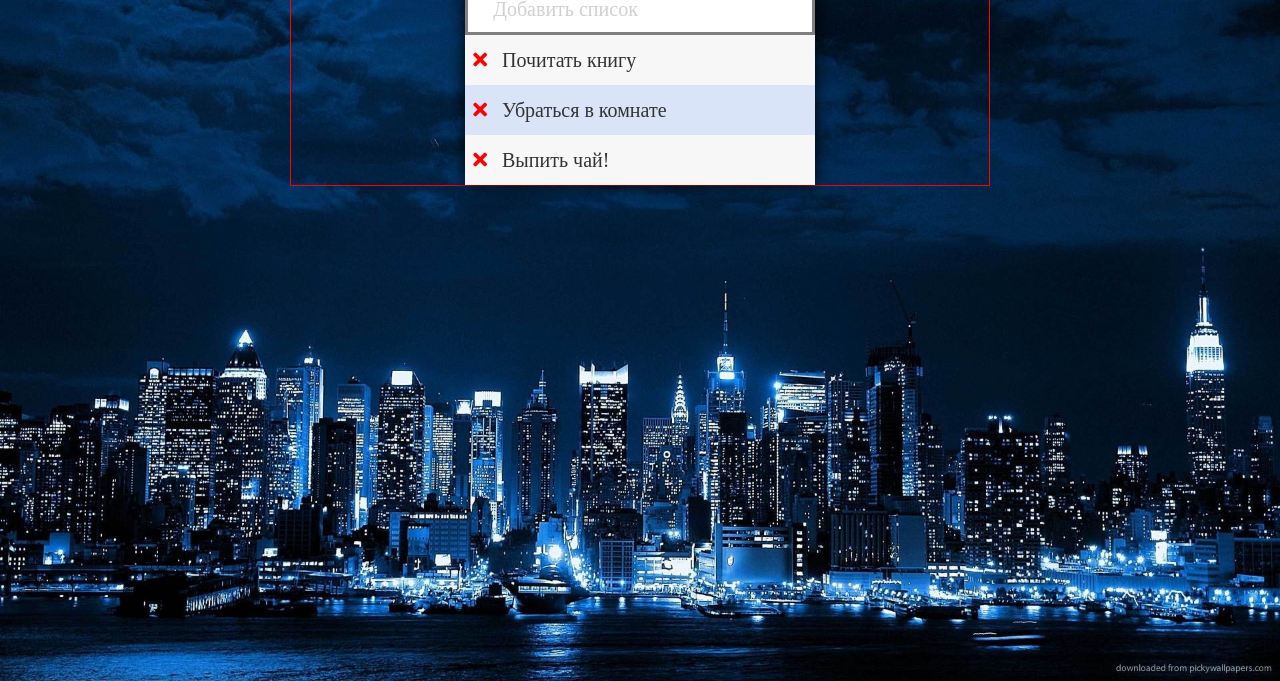
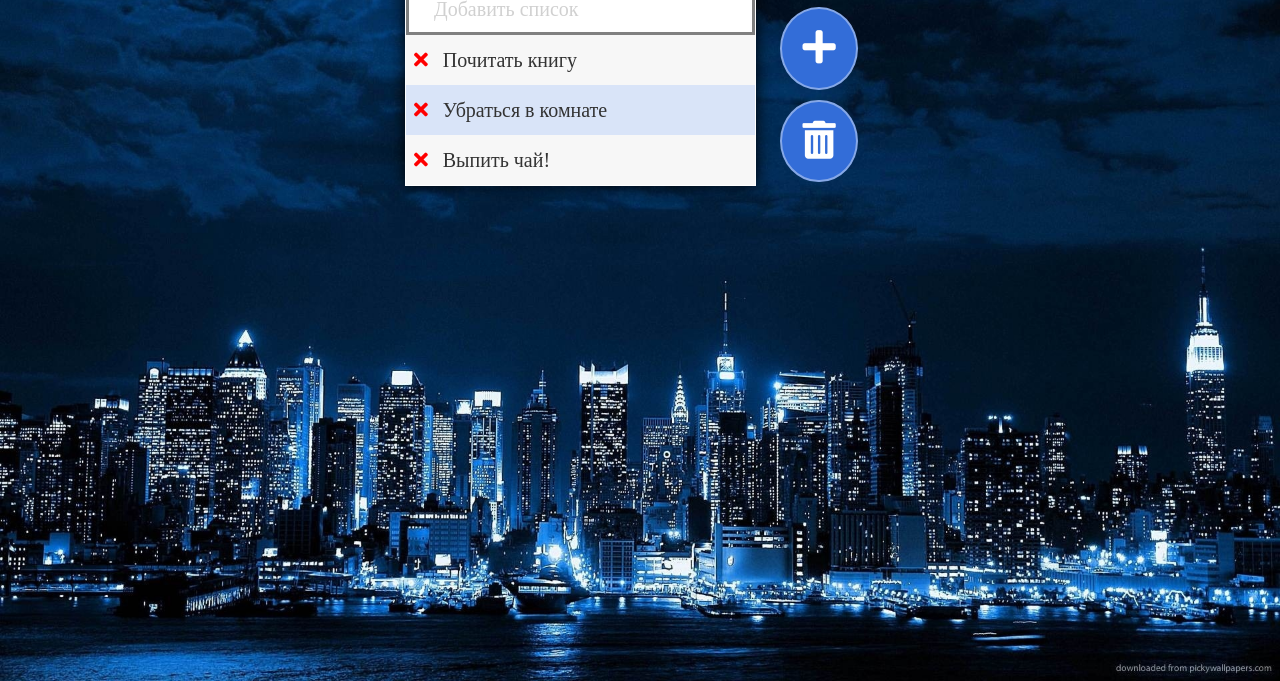
Before and after one commit to imiracl/Native-JsTodo, a website: page app/index.html in a window 1280 px wide. Shown: the part 119-800 px from the top of the page. Drawn offline with Linux system fonts and the light colour scheme; a web font is replaced by a local one.

Commit message:
fix buttons
fixed buttons

```diff
--- a/app/index.html
+++ b/app/index.html
@@ -1,5 +1,6 @@
 <!DOCTYPE html>
 <html lang="">
+
 <head>
   <meta charset="utf-8" />
   <title>Список дел</title>
@@ -7,12 +8,8 @@
   <meta name="viewport" content="width=device-width" />
   <link rel="icon" href="images/favicon.png" />
   <link rel="stylesheet" href="css/app.min.css" />
-    <link
-      rel="stylesheet"
-      href="https://use.fontawesome.com/releases/v5.0.13/css/all.css"
-      integrity="sha384-DNOHZ68U8hZfKXOrtjWvjxusGo9WQnrNx2sqG0tfsghAvtVlRW3tvkXWZh58N9jp"
-      crossorigin="anonymous"
-    />
+  <link rel="stylesheet" href="https://use.fontawesome.com/releases/v5.0.13/css/all.css"
+    integrity="sha384-DNOHZ68U8hZfKXOrtjWvjxusGo9WQnrNx2sqG0tfsghAvtVlRW3tvkXWZh58N9jp" crossorigin="anonymous" />
 </head>
 
 <body>
@@ -24,11 +21,7 @@
         <div class="todo-label">
           <h1>Список дел...<i class="fas fa-clipboard-list"></i></h1>
         </div>
-          <input
-            class="placeholderadd"
-            type="text"
-            placeholder="Добавить список"
-          />
+        <input class="placeholderadd" type="text" placeholder="Добавить список" />
         <ul class="todos">
           <li>
             <span class="todo-trash"><i class="fas fa-times"></i></span>
@@ -44,15 +37,19 @@
           </li>
         </ul>
       </div>
-
+      <div class="cover-buttons">
         <div class="buttons">
+          <br>
           <button class="save btn-group"><i class="far fa-save"></i></button>
+          <br>
           <button class="addBtn btn-group" id="addButton">
             <i class="fas fa-plus"></i>
           </button>
+          <br>
           <button class="clear btn-group">
             <i class="fas fa-trash-alt"></i>
           </button>
+        </div>
       </div>
     </div>
   </div>
@@ -60,4 +57,5 @@
   <script src="js/main.js"></script>
   <script src="js/app.min.js"></script>
 </body>
+
 </html>
--- a/app/scss/main.scss
+++ b/app/scss/main.scss
@@ -3,7 +3,7 @@
 // CUSTOM USER STYLES & IMPORTS
 
 .container {
-  max-width: 700px;
+  max-width: 470px;
   margin: auto;
   position: relative;
 }
@@ -157,20 +157,24 @@ input::placeholder {
 
 .d-flex {
   display: flex;
-  position: relative;
-  border: red 1px solid;
+
+
+  justify-content: stretch;
 
 }
 .buttons {
   text-align: center;
   margin: 2px 4px;
-  position: absolute;
+  position: fixed;
 
 
 
   button {
     border-radius: 50%;
   }
+}
+.cover-buttons{
+  position: relative;
 }
 .btn-group {
   background-color: #336dd8;
@@ -188,18 +192,20 @@ input::placeholder {
   transition-duration: 0.4s;
   cursor: pointer;
   margin: 5px;
+  margin-left: 20px;
+
 
 
 }
 
 #todo {
-  margin: 0 auto;
+//  margin: 0 auto;
   box-shadow: 0 0 1em black;
   //max-width: 400px;
   height: 100%;
   background: white;
   margin-top: 30px;
-
+  border: solid 1px white;
 
 }
 
```
Also changed, not shown: app/css/app.min.css, app/images/dest/preview.jpg. Lines whose indentation alone changed are shown as unchanged.
